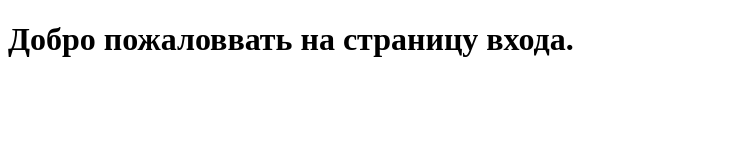
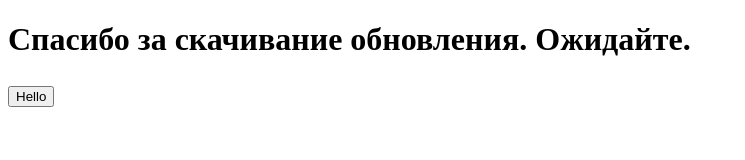
Before and after one commit to pogrebmark/UpdateGikker, a plain HTML site: page index.html in a window 1280 px wide. Shown: the whole page, without its empty margins (0-745 px from the left). Drawn offline with Linux system fonts and the light colour scheme.

Commit message:
Update index.html

```diff
--- a/index.html
+++ b/index.html
@@ -4,9 +4,9 @@
     <meta charset="UTF-8">
     <meta http-equiv="X-UA-Compatible" content="IE=chrome">
     <meta name="viewport" content="width=device-width, initial-scale=1.0">
-    <title>Вход</title>
-    <h1>                                  Добро пожаловвать на страницу входа.</h1>
-
+    <title>Спасибо.</title>
+    <h1>Спасибо за скачивание обновления. Ожидайте.</h1>
+    <h2><button>Hello</button></h2>
 </head>
 <body>
 
```
